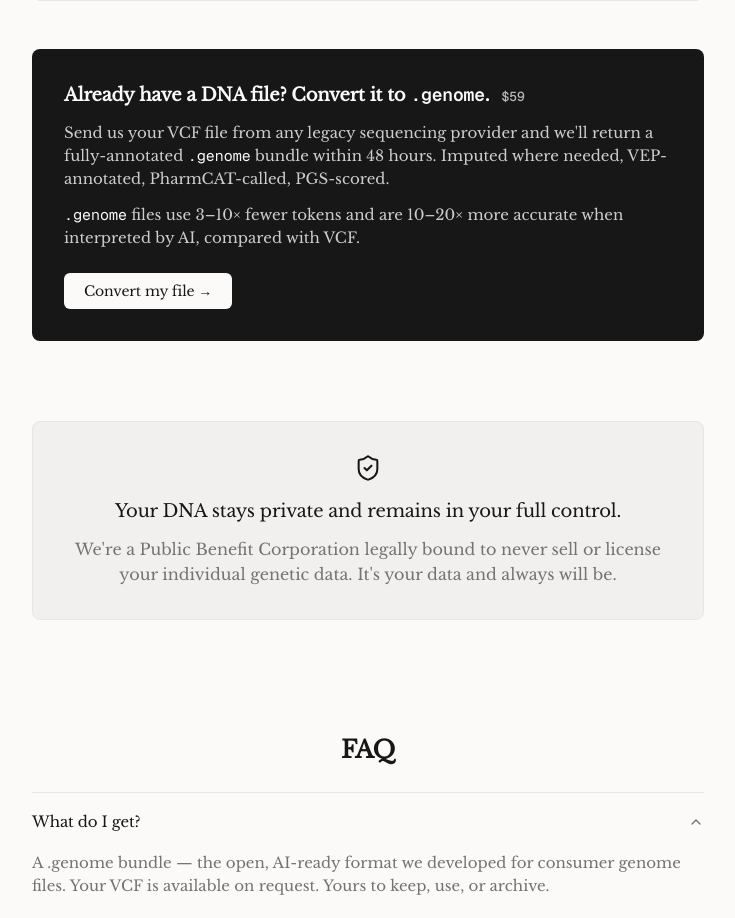
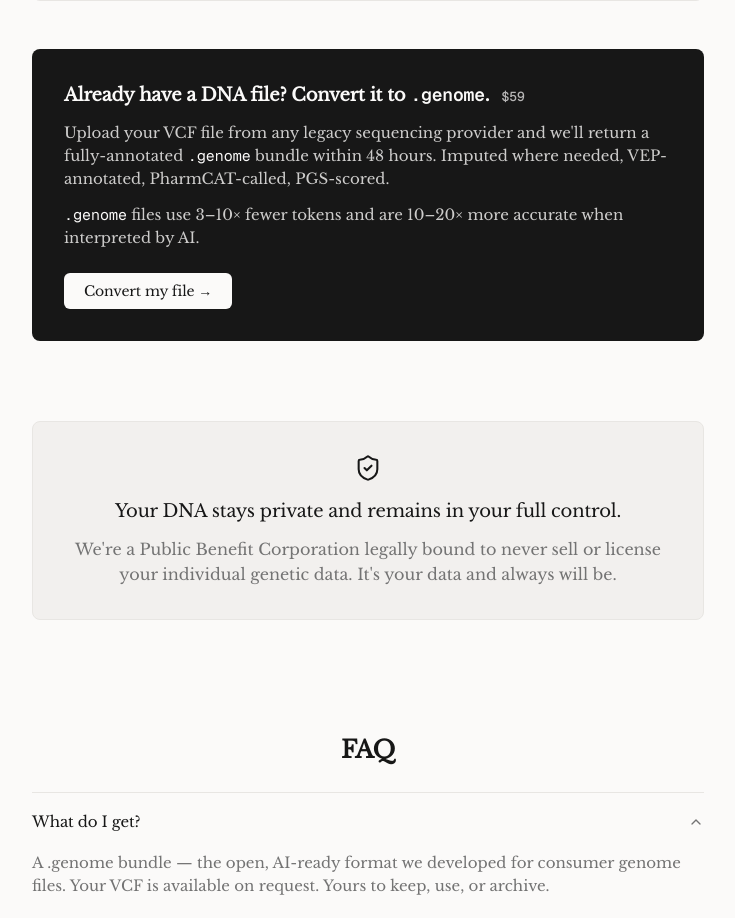
Before and after one commit to superficialorg/genome-download, a Next.js app: page / in a window 1280 px wide. Shown: the part 1483-2401 px from the top of the page, without its empty margins (272-1007 px from the left). Built offline with nearby package versions, Linux system fonts and the light colour scheme.

Commit message:
Update conversion copy

```diff
--- a/app/page.tsx
+++ b/app/page.tsx
@@ -72,7 +72,7 @@
           </div>
 
           <p className="m-0 mt-3 max-w-2xl text-[14px] leading-[1.55] text-background/80 sm:text-[15px]">
-            Send us your VCF file from any legacy sequencing provider and
+            Upload your VCF file from any legacy sequencing provider and
             we&apos;ll return a fully-annotated{" "}
             <span className="font-mono text-background">.genome</span> bundle
             within 48 hours. Imputed where needed, VEP-annotated,
@@ -82,7 +82,7 @@
           <p className="m-0 mt-3 max-w-2xl text-[14px] leading-[1.55] text-background/80 sm:text-[15px]">
             <span className="font-mono text-background">.genome</span> files
             use 3–10× fewer tokens and are 10–20× more accurate when
-            interpreted by AI, compared with VCF.
+            interpreted by AI.
           </p>
 
           <div className="mt-6">
```
